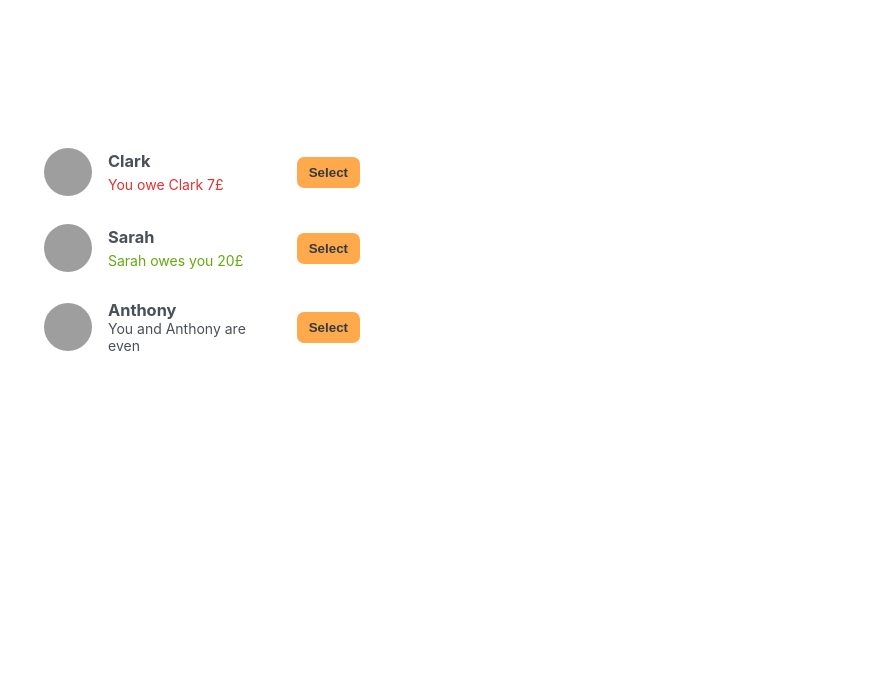
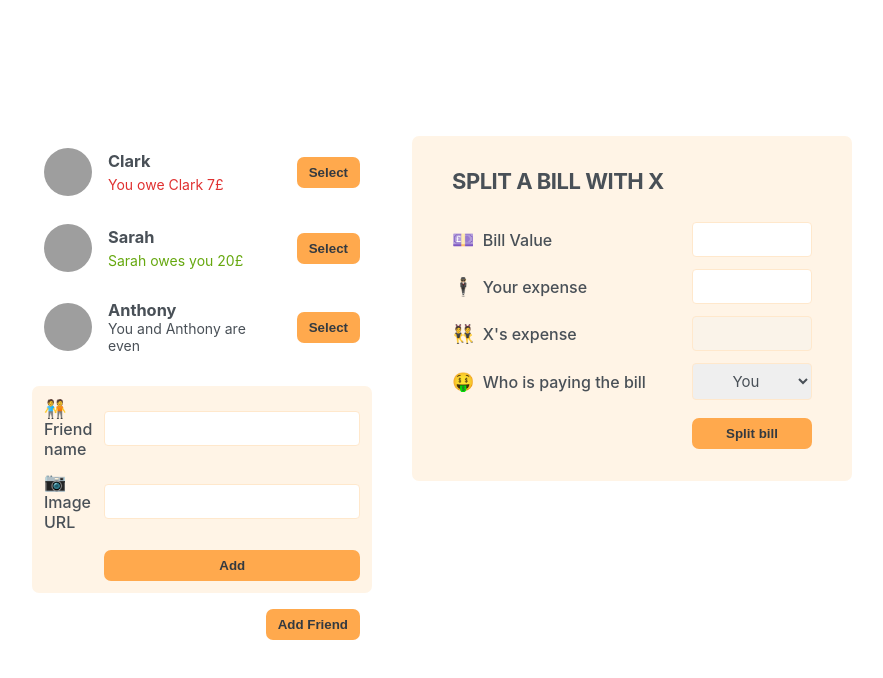
Before and after one commit to SeunSarumi/Eat-N-Split, a React (Create React App) app: page / in a window 1280 px wide. Shown: the top 678 px of the page, without its empty margins (198-1081 px from the left). Built offline with nearby package versions, Linux system fonts and the light colour scheme; grey boxes are pictures that could not be loaded.

Commit message:
static built for friends form

```diff
--- a/src/App.js
+++ b/src/App.js
@@ -24,7 +24,10 @@
     <div className="app">
       <div className="sidebar">
         <FriendsList />
+        <FormAddFreind />
+        <Button>Add Friend</Button>
       </div>
+      <FormSplitBill />
     </div>
   );
 }
@@ -63,7 +66,50 @@
 
       {friend.balance === 0 && <p>You and {friend.name} are even</p>}
 
-      <button className="button">Select</button>
+      <Button>Select</Button>
     </li>
   );
 }
+
+function Button({ children }) {
+  return <button className="button">{children} </button>;
+}
+
+function FormAddFreind() {
+  return (
+    <form className="form-add-friend">
+      <label>🧑‍🤝‍🧑 Friend name</label>
+      <input type="text" />
+
+      <label>📷 Image URL</label>
+      <input type="text" />
+
+      <Button>Add</Button>
+    </form>
+  );
+}
+
+function FormSplitBill() {
+  return (
+    <form className="form-split-bill">
+      <h2>Split a bill with X</h2>
+
+      <label>💷 Bill Value</label>
+      <input type="text" />
+
+      <label>🕴🏼 Your expense</label>
+      <input type="text" />
+
+      <label>👯 X's expense</label>
+      <input type="text" disabled />
+
+      <label>🤑 Who is paying the bill</label>
+      <select>
+        <option value="user">You</option>
+        <option value="friend">X</option>
+      </select>
+
+      <Button>Split bill</Button>
+    </form>
+  );
+}
```
